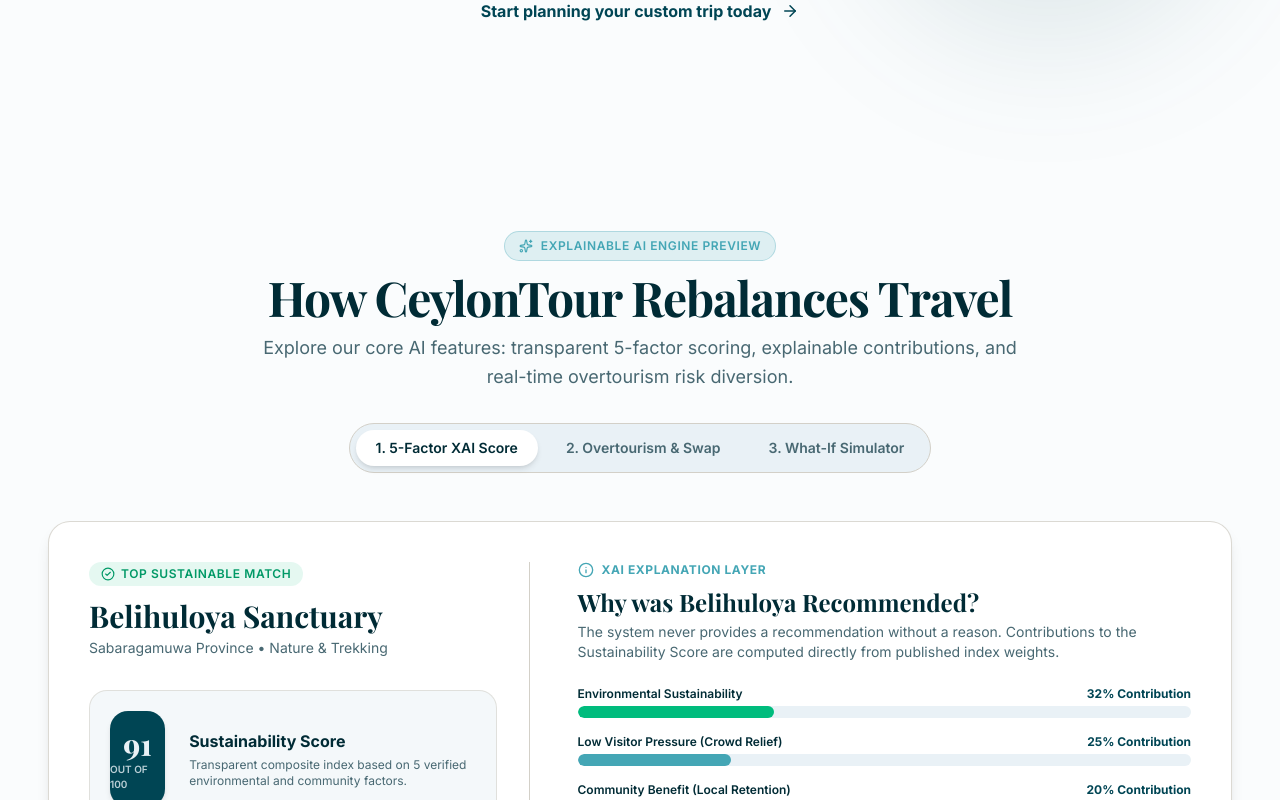
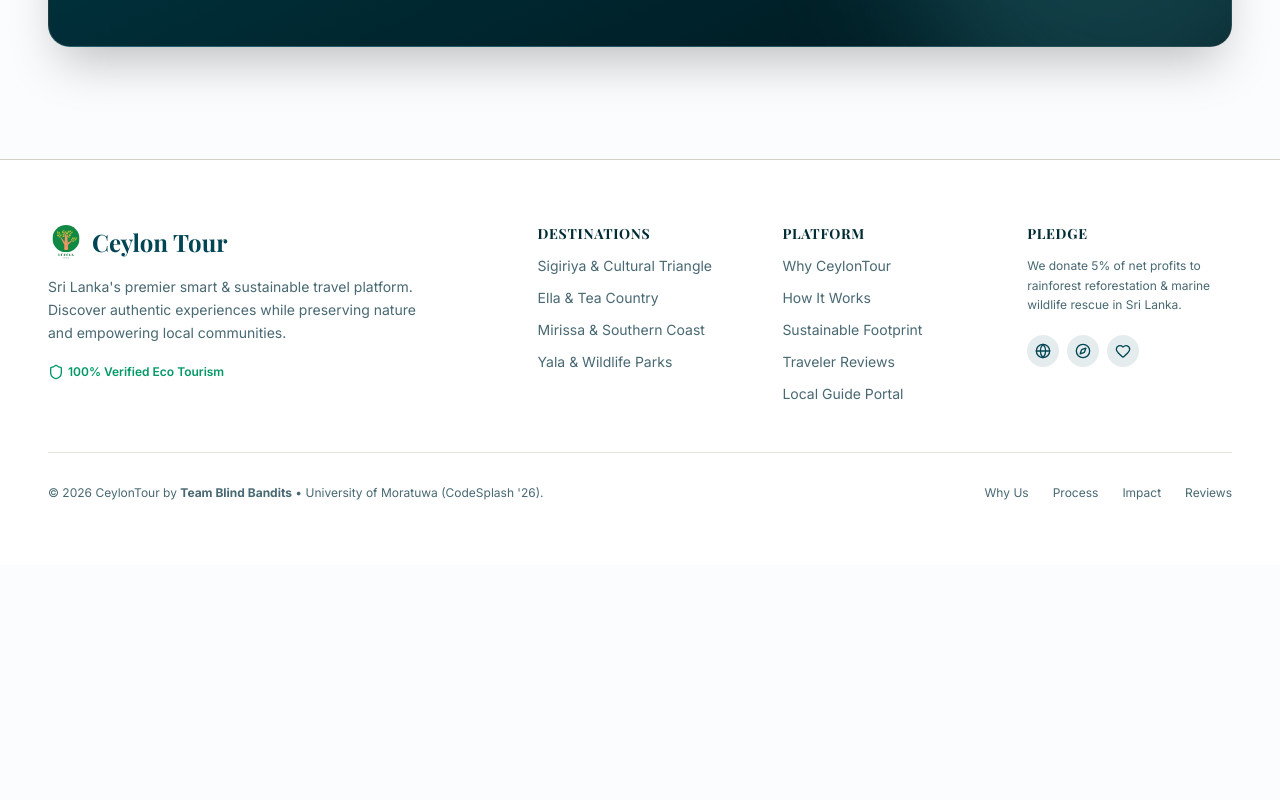
Before and after one commit to codesplash26-hackathon/blind-bandits, a Next.js app in the folder fr/: page / in a window 1280 px wide. Shown: the part 5820-6620 px from the top of the page. After the commit the page ends 6385 px from the top, so only its background shows below. Built offline with nearby package versions, Linux system fonts and the light colour scheme; a web font is replaced by a local one.

Commit message:
chore: match landing page layout with feature/landing-page

```diff
--- a/fr/app/page.tsx
+++ b/fr/app/page.tsx
@@ -3,10 +3,8 @@
 import { Navigation } from "../components/landing/Navigation";
 import { Hero } from "../components/landing/Hero";
 import { WhyCeylonTour } from "../components/landing/WhyCeylonTour";
-import { Destinations } from "../components/landing/Destinations";
 import { ExperienceStory } from "../components/landing/ExperienceStory";
 import { HowItWorks } from "../components/landing/HowItWorks";
-import { ProposalInteractiveDemo } from "../components/landing/ProposalInteractiveDemo";
 import { Stat } from "../components/landing/Stat";
 import { Testimonial } from "../components/landing/Testimonial";
 import { CallToAction } from "../components/landing/CallToAction";
@@ -25,17 +23,11 @@
         {/* Why CeylonTour - Plain, Human-Friendly Values */}
         <WhyCeylonTour />
 
-        {/* Curated Sustainable Destinations */}
-        <Destinations />
-
         {/* Visual Photographic Story - The CeylonTour Standard */}
         <ExperienceStory />
 
         {/* How It Works - 3 Simple Steps with Interactive Chips */}
         <HowItWorks />
-
-        {/* Interactive Explainable AI Engine & Overtourism Simulator */}
-        <ProposalInteractiveDemo />
 
         {/* Sustainable Footprint & Community Numbers */}
         <Stat />
```
